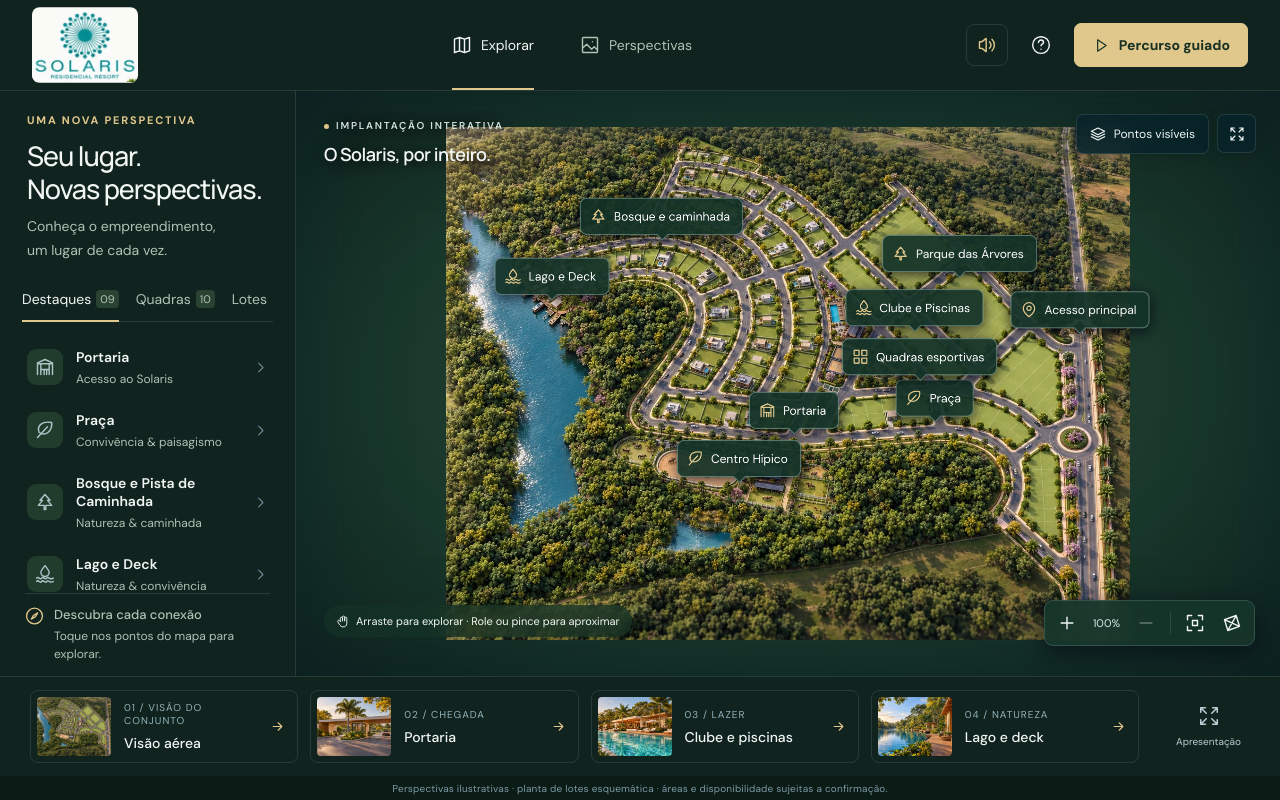
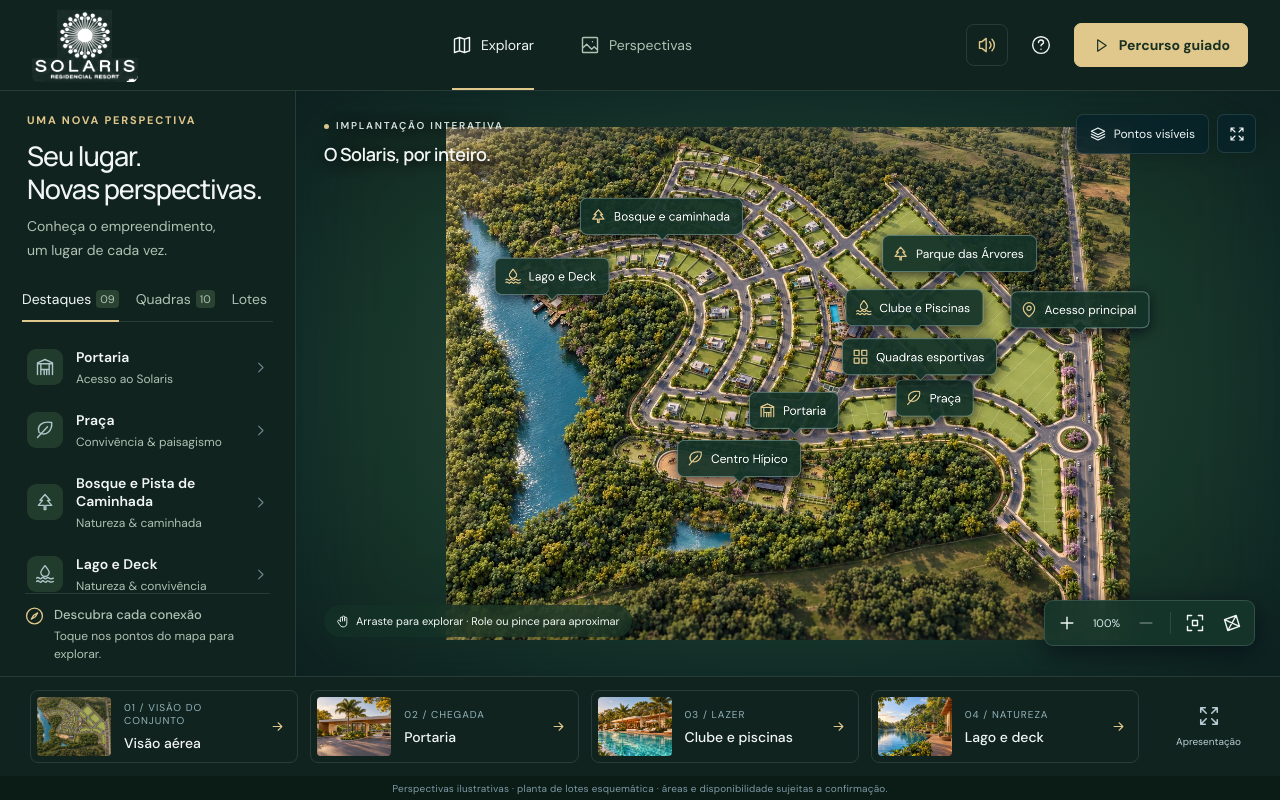
Before and after one commit to FrancoEvora/explorer, a plain HTML site: page solaris/index.html in a window 1280 px wide. Drawn offline with Linux system fonts and the light colour scheme; no server answers.

Commit message:
Render Solaris header logo white and transparent

```diff
--- a/solaris/index.html
+++ b/solaris/index.html
@@ -11,7 +11,7 @@
 <body>
 <a class="skip-link" href="#map">Ir para o mapa</a>
 <header class="header">
-  <button class="wordmark brand-original" id="brand-home" aria-label="Solaris, voltar à visão geral"><svg class="solaris-logo" viewBox="110 25 234 167" aria-hidden="true"><defs><clipPath id="solaris-brand-clip"><rect x="165" y="30" width="122" height="108"/><rect x="110" y="138" width="234" height="52"/></clipPath></defs><rect x="110" y="25" width="234" height="167" rx="12" fill="#fbfbf6"/><image href="assets/solaris-brand-reference.jpeg" width="1536" height="1290" clip-path="url(#solaris-brand-clip)"/></svg></button>
+  <button class="wordmark brand-original" id="brand-home" aria-label="Solaris, voltar à visão geral"><svg class="solaris-logo" viewBox="110 25 234 167" aria-hidden="true"><defs><clipPath id="solaris-brand-clip"><rect x="165" y="30" width="122" height="108"/><rect x="110" y="138" width="234" height="52"/></clipPath><filter id="solaris-brand-white" x="-10%" y="-10%" width="120%" height="120%" color-interpolation-filters="sRGB"><feColorMatrix type="matrix" values="0 0 0 0 1 0 0 0 0 1 0 0 0 0 1 -0.333 -0.333 -0.333 0 1"/><feComponentTransfer><feFuncA type="linear" slope="2.2" intercept="0"/></feComponentTransfer></filter></defs><image href="assets/solaris-brand-reference.jpeg" width="1536" height="1290" clip-path="url(#solaris-brand-clip)" filter="url(#solaris-brand-white)"/></svg></button>
   <nav class="topnav" aria-label="Navegação principal"><button class="nav-active" id="overview-btn"><span data-icon="map"></span><span>Explorar</span></button><button id="gallery-btn"><span data-icon="image"></span><span>Perspectivas</span></button></nav>
   <div class="header-actions"><button class="icon-btn" id="sound-btn" aria-label="Som e voz da Bia" aria-expanded="false" aria-controls="sound-panel"><svg class="icon" viewBox="0 0 24 24" aria-hidden="true"><path d="M11 4L6 8H3v8h3l5 4V4z M15 8a6 6 0 010 8 M18 5a10 10 0 010 14"/></svg></button><button class="icon-btn" id="help-btn" aria-label="Como navegar"><span data-icon="help"></span></button><button class="tour-button" id="tour-btn"><span data-icon="play"></span><span>Percurso guiado</span></button></div>
 </header>
```
